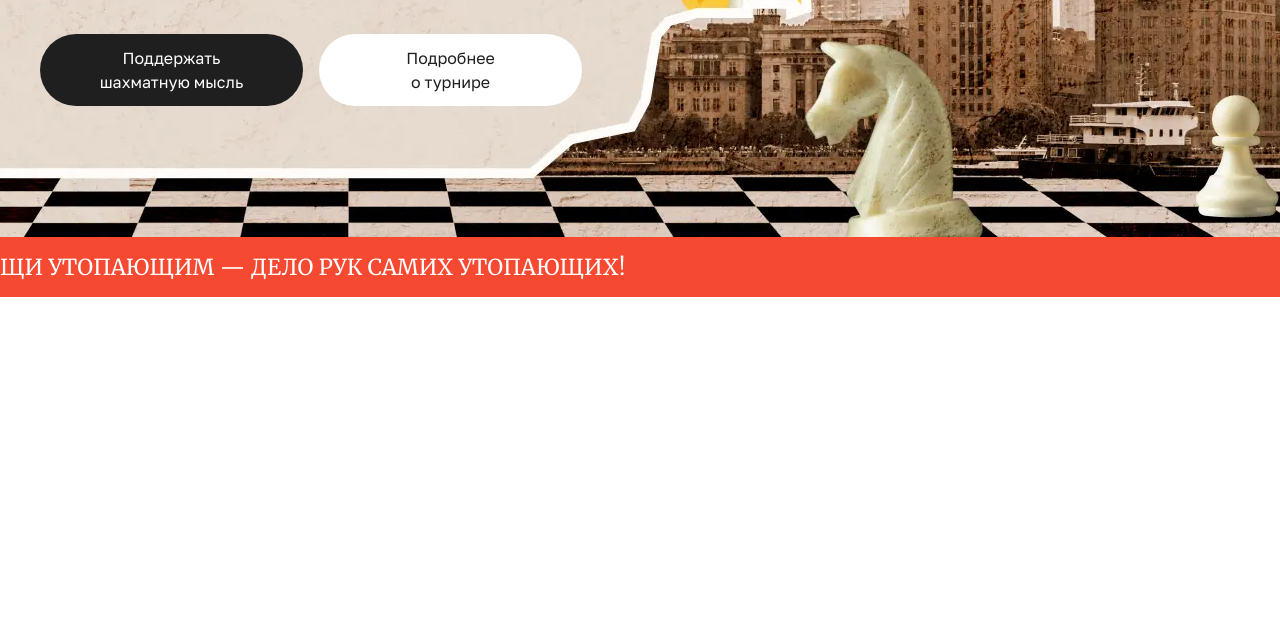
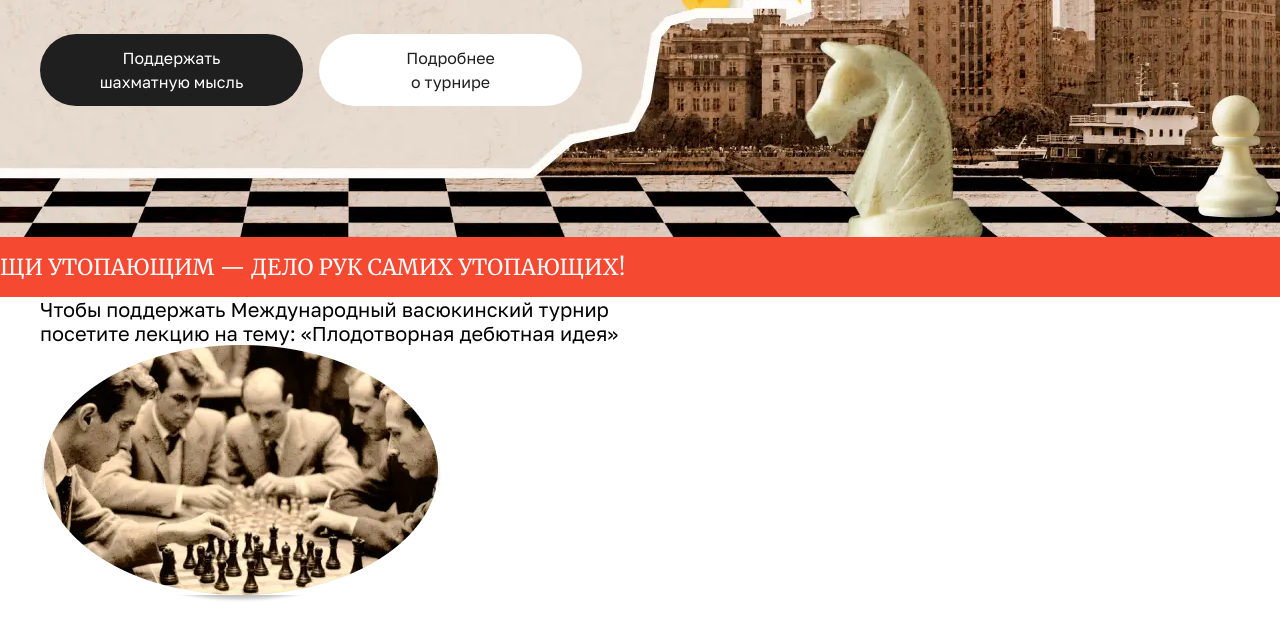
Before and after one commit to KomanDante999/test-chess, a plain HTML site: page index.html in a window 1280 px wide. Shown: the part 463-1090 px from the top of the page. Before the commit the page ends 800 px from the top, so only its background shows below. Drawn offline with Linux system fonts and the light colour scheme.

Commit message:
support chess

```diff
--- a/index.html
+++ b/index.html
@@ -28,6 +28,7 @@
 </head>
 
 <body class="body">
+
 	<div class="wrap-top">
 		<header class="header">
 			<div class="container">
@@ -69,7 +70,9 @@
 			</div>
 		</section>
 	</div>
+
 	<main>
+
 		<section id="kdRunline" class="running-line">
 			<div class="running-line__row">
 				<div data-kd-runline-item="0" class="running-line__item">
@@ -122,8 +125,25 @@
 				</div>
 			</div>
 		</section>
-		<section></section>
-		<section></section>
+
+		<section id="supportChess" class="support-chess">
+			<div class="container">
+				<div class="support-chess__hero">
+					<h2 class="support-chess__title support-chess__title_start">Чтобы поддержать Международный васюкинский турнир
+					</h2>
+					<h2 class="support-chess__title support-chess__title_end">посетите лекцию на тему: «Плодотворная дебютная
+						идея»</h2>
+					<picture class="logo__img">
+						<source srcset="./assets/img/support-chess/playing-chess-1920.webp">
+						<source media="(max-width: 800px)" srcset="./assets/img/support-chess/playing-chess-375.webp">
+						<img src="./assets/img/support-chess/playing-chess-1920.webp" alt="четырех коня">
+					</picture>
+
+				</div>
+			</div>
+		</section>
+
+		<section id="aboutTournament"></section>
 	</main>
 	<footer></footer>
 
```
Also changed, not shown: assets/img/support-chess/playing-chess-1920.webp (added), assets/img/support-chess/playing-chess-375.webp (added), src/img/support-chess/playing-chess-1920.png (added), src/img/support-chess/playing-chess-1920.webp (added), src/img/support-chess/playing-chess-375.png (added), src/img/support-chess/playing-chess-375.webp (added).
